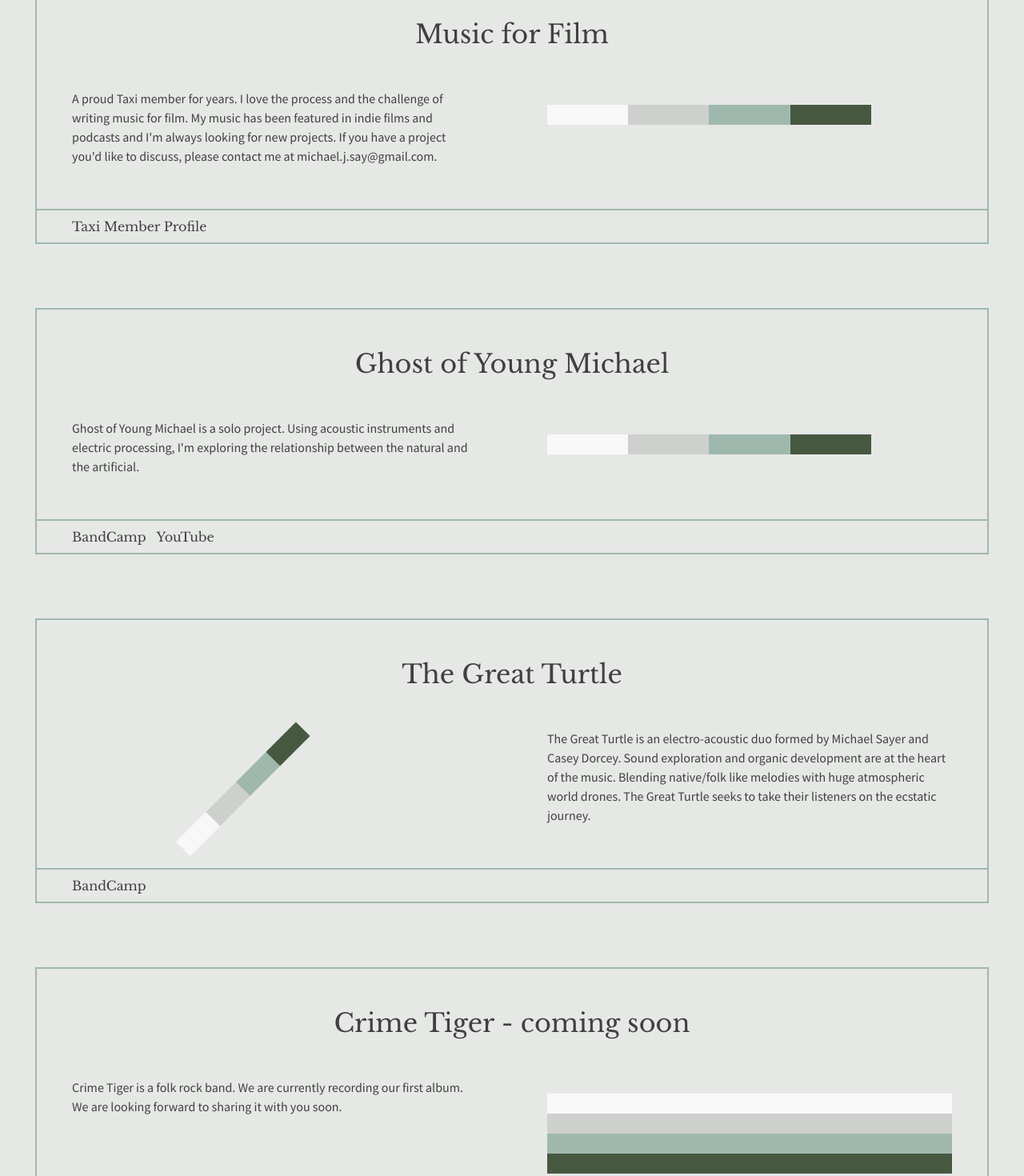
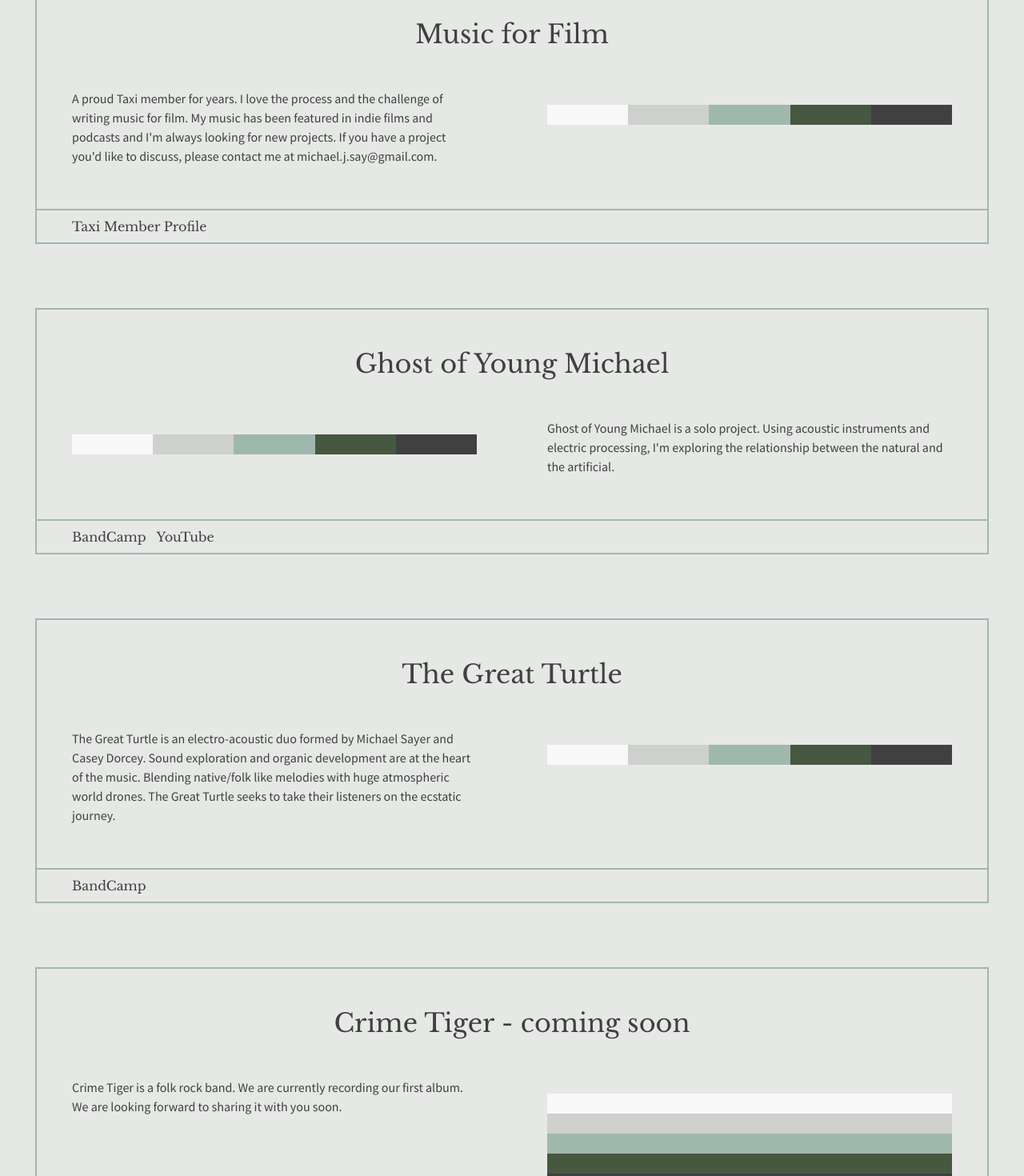
Before and after one commit to mPemba/music-portfolio, a React (Create React App) app: page / in a window 1280 px wide. Shown: the part 480-1950 px from the top of the page at 80% size. Built offline with nearby package versions, Linux system fonts and the light colour scheme.

Commit message:
fixing little design things

```diff
--- a/src/App.js
+++ b/src/App.js
@@ -36,7 +36,7 @@ const App = () => {
                   <div style={{ width: '20%', height: '25px', background: colors.lightGray }}></div>
                   <div style={{ width: '20%', height: '25px', background: colors.opal }}></div>
                   <div style={{ width: '20%', height: '25px', background: colors.green }}></div>
-                  <div style={{ width: '20%', height: '25px', background: colors.darkGrays }}></div>
+                  <div style={{ width: '20%', height: '25px', background: colors.darkGray }}></div>
                 </ColorsHorizontal>
               </ProjectDetails>
             </Details>
@@ -51,21 +51,21 @@ const App = () => {
           <SubTitle>Ghost of Young Michael</SubTitle>
             <Details>
               <ProjectDetails>
+                <ColorsHorizontal>
+                  <div style={{ width: '20%', height: '25px', background: colors.white }}></div>
+                  <div style={{ width: '20%', height: '25px', background: colors.lightGray }}></div>
+                  <div style={{ width: '20%', height: '25px', background: colors.opal }}></div>
+                  <div style={{ width: '20%', height: '25px', background: colors.green }}></div>
+                  <div style={{ width: '20%', height: '25px', background: colors.darkGray }}></div>
+                </ColorsHorizontal>
+              </ProjectDetails>
+              <ProjectDetails>
                 <Text>
                   Ghost of Young Michael is a solo project.
                   Using acoustic instruments and electric processing,
                   I&apos;m exploring the relationship between the natural and
                   the artificial.
                 </Text>
-              </ProjectDetails>
-              <ProjectDetails>
-                <ColorsHorizontal>
-                  <div style={{ width: '20%', height: '25px', background: colors.white }}></div>
-                  <div style={{ width: '20%', height: '25px', background: colors.lightGray }}></div>
-                  <div style={{ width: '20%', height: '25px', background: colors.opal }}></div>
-                  <div style={{ width: '20%', height: '25px', background: colors.green }}></div>
-                  <div style={{ width: '20%', height: '25px', background: colors.darkGrays }}></div>
-                </ColorsHorizontal>
               </ProjectDetails>
             </Details>
               <Links>
@@ -82,21 +82,21 @@ const App = () => {
           <SubTitle>The Great Turtle</SubTitle>
             <Details>
               <ProjectDetails>
-                <ColorsDiagonal>
-                  <div style={{ width: '20%', height: '25px', background: colors.white }}></div>
-                  <div style={{ width: '20%', height: '25px', background: colors.lightGray }}></div>
-                  <div style={{ width: '20%', height: '25px', background: colors.opal }}></div>
-                  <div style={{ width: '20%', height: '25px', background: colors.green }}></div>
-                  <div style={{ width: '20%', height: '25px', background: colors.darkGrays }}></div>
-                </ColorsDiagonal>
-              </ProjectDetails>
-              <ProjectDetails>
                 <Text>
                   The Great Turtle is an electro-acoustic duo formed by Michael Sayer and Casey Dorcey.
                   Sound exploration and organic development are at the heart of the music.
                   Blending native/folk like melodies with huge atmospheric world drones.
                   The Great Turtle seeks to take their listeners on the ecstatic journey.
                 </Text>
+              </ProjectDetails>
+              <ProjectDetails>
+                <ColorsHorizontal>
+                  <div style={{ width: '20%', height: '25px', background: colors.white }}></div>
+                  <div style={{ width: '20%', height: '25px', background: colors.lightGray }}></div>
+                  <div style={{ width: '20%', height: '25px', background: colors.opal }}></div>
+                  <div style={{ width: '20%', height: '25px', background: colors.green }}></div>
+                  <div style={{ width: '20%', height: '25px', background: colors.darkGray }}></div>
+                </ColorsHorizontal>
               </ProjectDetails>
             </Details>
             <Links>
@@ -121,7 +121,7 @@ const App = () => {
                   <div style={{ width: '100%', height: '25px', background: colors.lightGray }}></div>
                   <div style={{ width: '100%', height: '25px', background: colors.opal }}></div>
                   <div style={{ width: '100%', height: '25px', background: colors.green }}></div>
-                  <div style={{ width: '100%', height: '25px', background: colors.darkGrays }}></div>
+                  <div style={{ width: '100%', height: '25px', background: colors.darkGray }}></div>
                 </ColorsVertical>
               </ProjectDetails>
             </Details>
@@ -207,21 +207,6 @@ const ColorsHorizontal = styled.div`
   display: flex;
   flex-direction: row;
   margin-top: 20px;
-`;
-
-const ColorsDiagonal = styled.div`
-  width: 265px;
-  display: flex;
-  flex-direction: row;
-  margin: 44px 20px 50px 100px;
-  transform: rotate(-45deg);
-
-  @media (max-width: 768px) {
-    display: none;
-    height: 0px;
-    width: 0px;
-    padding: 0px;
-  }
 `;
 
 const Projects = styled.div`
```
